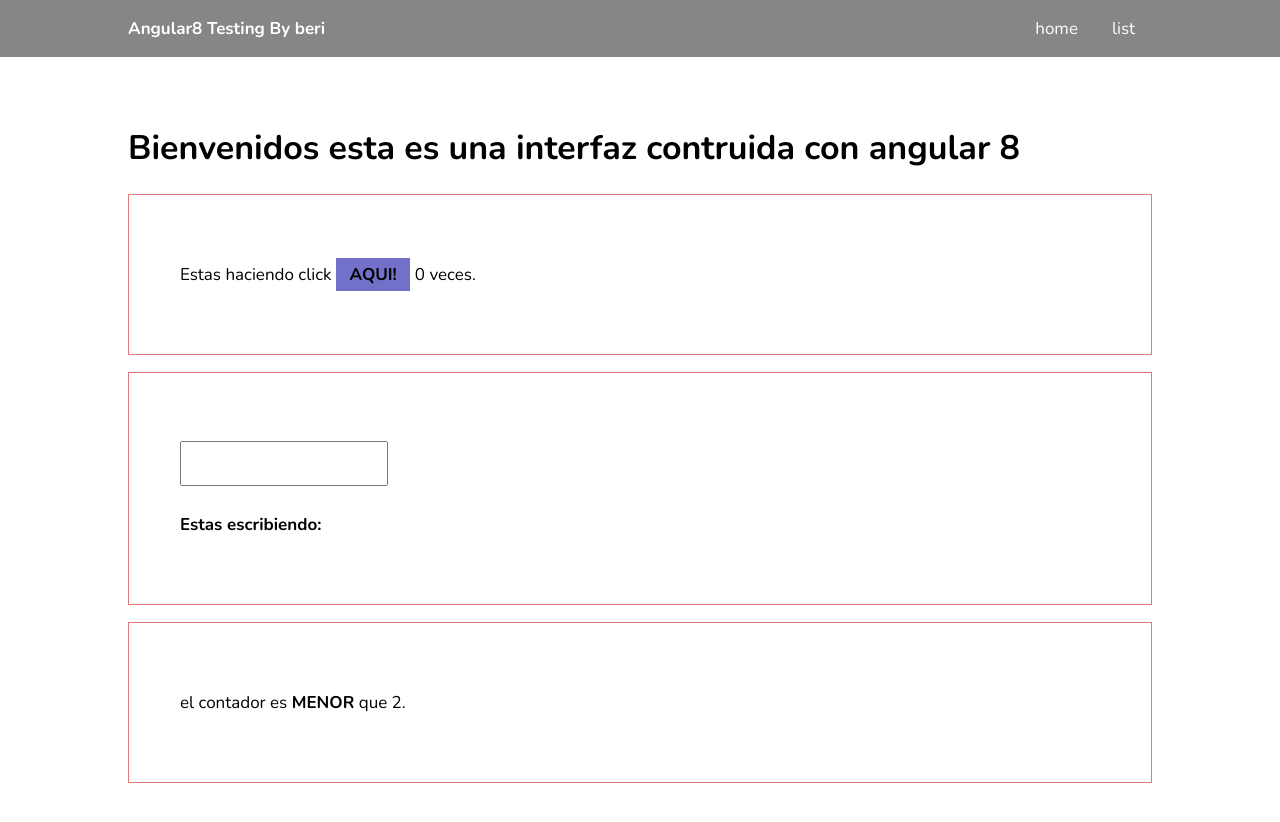
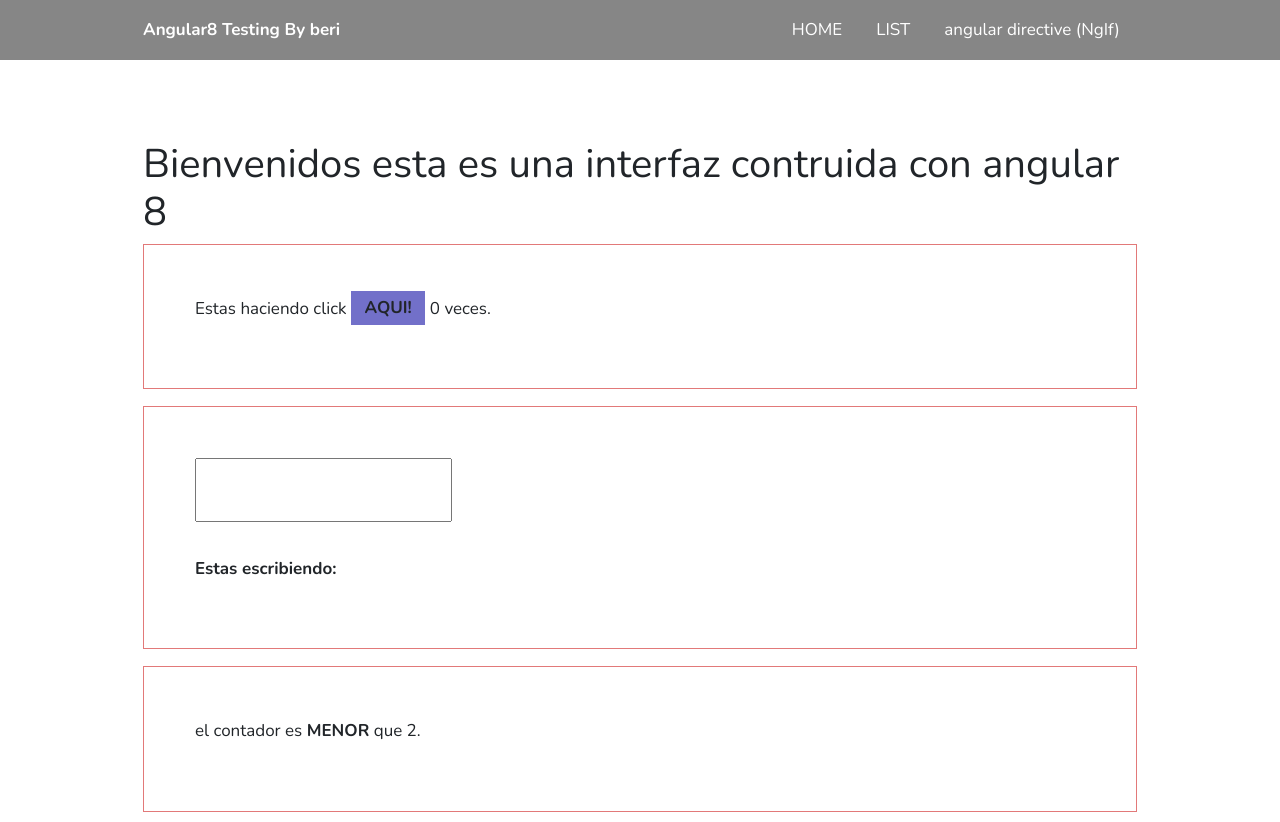
Before and after one commit to iberi22/-pruebasangular8, an Angular app: page / in a window 1280 px wide. Shown: the top 822 px of the page. Before the commit the page ends 800 px from the top, so only its background shows below. Built offline with nearby package versions, Linux system fonts and the light colour scheme.

Commit message:
enlace con api publica listado de cervezas

```diff
--- a/src/app/app-routing.module.ts
+++ b/src/app/app-routing.module.ts
@@ -2,9 +2,11 @@ import { NgModule } from '@angular/core';
 import { Routes, RouterModule } from '@angular/router';
 import { HomeComponent } from './home/home.component'; // Add this
 import { ListComponent } from './list/list.component'; // Add this
+import { NgifComponent } from './ngif/ngif.component'; // Add this
 const routes: Routes = [
     { path: '', component: HomeComponent },              // Add this
-    { path: 'list', component: ListComponent }           // Add this
+    { path: 'list', component: ListComponent },           // Add this
+    { path: 'ngif', component: NgifComponent }           // Add this
 ];
 @NgModule({
     imports: [RouterModule.forRoot(routes)],
--- a/src/app/app.component.html
+++ b/src/app/app.component.html
@@ -3,8 +3,9 @@
 		<a routerLink="/" class="logo"> Angular8 Testing By beri</a>
 		<nav>
 			<ul>
-				<li><a href="#" routerLink="/">home</a></li>
-				<li><a href="#" routerLink="/list">list</a></li>
+				<li><a href="#" routerLink="/">HOME</a></li>
+				<li><a href="#" routerLink="/list">LIST</a></li>
+				<li><a href="#" routerLink="/ngif">angular directive (NgIf)</a></li>
 			</ul>
 		</nav>
 	</div>
--- /dev/null
+++ b/src/app/http.service.ts
@@ -0,0 +1,13 @@
+import { Injectable } from '@angular/core';
+import { HttpClient } from '@angular/common/http';
+
+@Injectable({
+  providedIn: 'root'
+})
+export class HttpService {
+
+    constructor(private http: HttpClient) { }
+  getBeer(){
+      return this.http.get('https://api.openbrewerydb.org/breweries')
+  }
+}
--- a/src/app/list/list.component.html
+++ b/src/app/list/list.component.html
@@ -1 +1,11 @@
-<p>list works!</p>
+<h1>
+    lista de cervezasa a nivel mundial
+</h1>
+
+<ul *ngIf="brews">
+    <li *ngFor="let brew of brews">
+        <p class="name">{{ brew.name }}</p>
+        <p class="country">{{ brew.country }}</p>
+        <a class="site" href="{{ brew.website_url }}">site</a>
+    </li>
+</ul>
--- a/src/app/list/list.component.scss
+++ b/src/app/list/list.component.scss
@@ -0,0 +1,32 @@
+ul {
+    list-style-type: none;
+    margin: 0;
+    padding: 0;
+    display: flex;
+    flex-wrap: wrap;
+
+    li {
+        background: rgb(238, 238, 238);
+        padding: 1em;
+        margin-right: 10px;
+        width: 20%;
+        height: 200px;
+        margin-bottom: 1em;
+        display: flex;
+        flex-direction: column;
+
+        p {
+            margin: 0;
+        }
+
+        p.name {
+            font-weight: bold;
+            font-size: 1.2rem;
+        }
+        p.country {
+            text-transform: uppercase;
+            font-size: .9rem;
+            flex-grow: 1;
+        }
+    }
+}
--- a/src/app/list/list.component.ts
+++ b/src/app/list/list.component.ts
@@ -1,5 +1,5 @@
 import { Component, OnInit } from '@angular/core';
-
+import { HttpService } from "../http.service";
 @Component({
   selector: 'app-list',
   templateUrl: './list.component.html',
@@ -7,9 +7,16 @@ import { Component, OnInit } from '@angular/core';
 })
 export class ListComponent implements OnInit {
 
-  constructor() { }
+    brews: Object;
 
-  ngOnInit() {
-  }
+    constructor(private _http: HttpService) { }
+
+    ngOnInit() {
+        this._http.getBeer().subscribe(data => {
+            this.brews = data
+            console.log(this.brews);
+        }
+        );
+    }
 
 }
--- /dev/null
+++ b/src/app/ngif/ngif.component.html
@@ -0,0 +1,2 @@
+<h1 class="container">NgIf
+DIRECTIVE</h1>
--- /dev/null
+++ b/src/app/ngif/ngif.component.ts
@@ -0,0 +1,15 @@
+import { Component, OnInit } from '@angular/core';
+
+@Component({
+  selector: 'app-ngif',
+  templateUrl: './ngif.component.html',
+  styleUrls: ['./ngif.component.scss']
+})
+export class NgifComponent implements OnInit {
+
+  constructor() { }
+
+  ngOnInit() {
+  }
+
+}
--- a/src/index.html
+++ b/src/index.html
@@ -6,6 +6,8 @@
   <base href="/">
   <meta name="viewport" content="width=device-width, initial-scale=1">
   <link rel="icon" type="image/x-icon" href="favicon.ico">
+<link rel="stylesheet" href="https://stackpath.bootstrapcdn.com/bootstrap/4.3.1/css/bootstrap.min.css"
+    integrity="sha384-ggOyR0iXCbMQv3Xipma34MD+dH/1fQ784/j6cY/iJTQUOhcWr7x9JvoRxT2MZw1T" crossorigin="anonymous">
 </head>
 <body>
   <app-root></app-root>
```
Also changed, not shown: src/app/app.module.ts (+8 -3 lines), src/app/ngif/ngif.component.scss (added), 2 other files (tests, documents, lock files or other folders).
